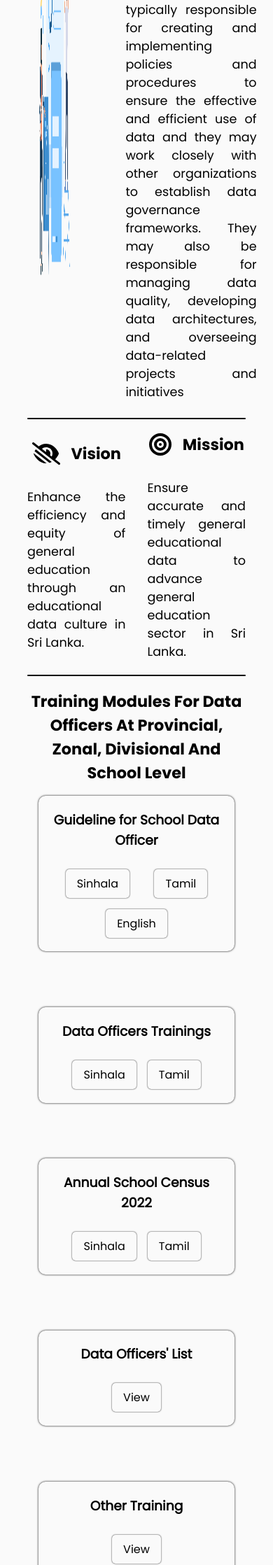
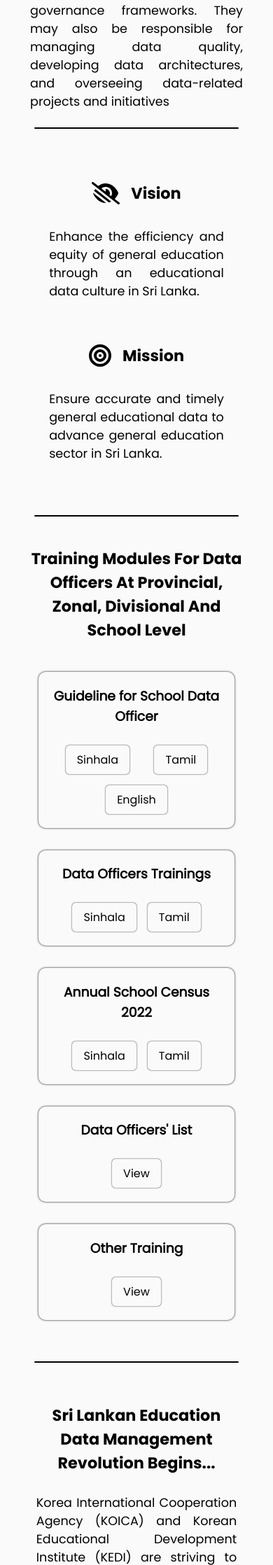
Before and after one commit to sluminda/DOT_MOE_GOV_LK, a PHP site: page / in a window 390 px wide; the page is wider, and only the part inside the window is pictured. Shown: the part 928-3164 px from the top of that part at 70% size. Run offline with PHP 8.4, Linux system fonts and the light colour scheme; some web fonts are replaced.

Commit message:
Home Page Updated

```diff
--- a/CSS/Body/home.css
+++ b/CSS/Body/home.css
@@ -5,7 +5,7 @@ Main Section Hero
 */
 
 .hero {
-  grid-template-columns: 2fr 3fr;
+  grid-template-columns: repeat(auto-fit, minmax(400px, 1fr));
   /* padding: var(--padding-2); */ /*Important*/
   align-self: center;
   justify-self: center;
@@ -31,6 +31,15 @@ Main Section Hero
   text-align: center;
 }
 
+/* Hero Responsive */
+@media (max-width: 500px) {
+  .hero article {
+    row-gap: 1.5rem;
+    padding: 0 3rem;
+  }
+}
+/* End here  |*/
+
 .hero article h1 {
   font-size: var(--font-big-2);
   font-family: var(--font-B);
@@ -50,13 +59,30 @@ Main Section Objectives
 */
 
 .objectives {
-  grid-template-columns: repeat(2, 1fr);
-  padding: 5% 10%; /*Important*/
+  grid-template-columns: repeat(auto-fit, minmax(250px, 1fr));
+  padding: 5% 10%;
   gap: 10%;
 }
 
+/* objectives Responsive |*/
+@media (max-width: 700px) {
+  .objectives {
+    gap: 0;
+  }
+
+  .object_container {
+    padding: 1rem;
+  }
+
+  .object_container p {
+    text-align: center;
+  }
+}
+/* End here  |*/
+
 .object_container {
   row-gap: var(--padding-small);
+  padding: 10%;
 }
 
 .object_container figure {
@@ -89,7 +115,7 @@ Main Section Training Modules
 
 .training {
   padding: 5% 10%; /*Important*/
-  gap: 10%;
+  gap: var(--font-big-2);
 }
 
 .training h2 {
@@ -103,8 +129,16 @@ Main Section Training Modules
 .training_modules {
   padding: 5%; /*Important*/
   grid-template-columns: repeat(auto-fit, minmax(210px, 1fr));
-  gap: 10%; /*Important*/
+  gap: var(--padding-2); /*Important*/
 }
+
+/* Training Modules Responsive |*/
+@media (max-width: 700px) {
+  .training_modules {
+    gap: 2rem;
+  }
+}
+/* End here  |*/
 
 .modules_container {
   padding: 7%;
@@ -112,6 +146,7 @@ Main Section Training Modules
   border-radius: 10px;
   align-items: center;
   row-gap: var(--font-big-2); /* Important */
+  justify-content: space-evenly;
 }
 
 .training_modules .modules_container h3 {
@@ -142,3 +177,39 @@ Main Section Training Modules
   box-shadow: 0 0 2px var(--secondary-color);
   border-radius: 5px;
 }
+
+/*
+=======================
+Main Section Programme
+=======================
+*/
+
+.programme article {
+  padding: 5% 10%; /*Important*/
+  gap: var(--font-big-2);
+}
+
+.programme article h2 {
+  text-align: center;
+  font-size: var(--font-big-1);
+  font-family: pop-B;
+  color: var(--secondary-color);
+}
+
+.programme article p {
+  text-align: justify;
+  color: var(--secondary-color);
+  font-size: var(--font-regular);
+}
+
+/* Programme Responsive |*/
+@media (max-width: 700px) {
+  .programme {
+    padding: 1rem;
+  }
+
+  .programme p {
+    text-align: center;
+  }
+}
+/* End here  |*/
--- a/CSS/Template/header.css
+++ b/CSS/Template/header.css
@@ -73,12 +73,18 @@ Default Configuration
 }
 
 .horizontal-line {
-  display: flex;
-  width: 80%;
+  width: 75%;
   height: 2px;
   background-color: var(--secondary-color);
   border-radius: 100vh;
-  justify-content: center;
+  justify-self: center;
+  align-self: center;
+}
+
+@media (max-width: 500px) {
+  .horizontal-line {
+    margin: 1.5rem 0;
+  }
 }
 
 /*
--- a/index.html
+++ b/index.html
@@ -23,10 +23,10 @@
 
     <!-- Header Section -->
 
-    <header class="DF PR">
+    <header class="DF PR hidden">
 
         <!-- Header Logo Container  -->
-        <div class="gov-logo-container DG PR center">
+        <div class=" gov-logo-container DG PR center">
 
             <!-- Header Logo Grid Left -->
             <div class="gov-logo DF">
@@ -55,7 +55,7 @@
     </header>
 
     <!-- Body Content Starts -->
-    <main class="DF FD-C center ">
+    <main class="DF PR FD-C">
 
         <!-- Section Hero -->
         <section class="hero DG PR">
@@ -106,11 +106,11 @@
         <div class="horizontal-line"></div>
 
         <!-- Section Training Area -->
-        <section class="training PR">
+        <section class="training DG PR">
             <h2>Training Modules For Data Officers At Provincial, Zonal, Divisional And School Level</h2>
 
             <!-- Training Modules  -->
-            <div class="training_modules DG PR">
+            <div class="training_modules DG">
 
                 <div class="modules_container DF FD-C PR">
                     <h3>Guideline for School Data Officer</h3>
@@ -151,7 +151,29 @@
                     </ul>
                 </div>
             </div>
+        </section>
 
+        <!-- Horizontal Line -->
+        <div class="horizontal-line"></div>
+
+        <section class="programme">
+            <article class="DF FD-C PR center">
+
+                <h2>Sri Lankan Education Data Management Revolution Begins...</h2>
+
+                <p>Korea International Cooperation Agency (KOICA) and Korean Educational Development Institute
+                    (KEDI) are striving to carry out development cooperation programmes with the Ministry of
+                    Education (MoE), Sri Lanka under the mission of promoting the sustainability of educational data
+                    management.
+                </p>
+
+                <p>
+                    Lorem ipsum dolor sit amet consectetur adipisicing elit. Nobis autem culpa, voluptas, explicabo id
+                    soluta quae iste amet ad dolor, magni architecto qui asperiores ullam! Nostrum perspiciatis
+                    voluptatibus tempora illum?
+                </p>
+
+            </article>
         </section>
     </main>
 
```
